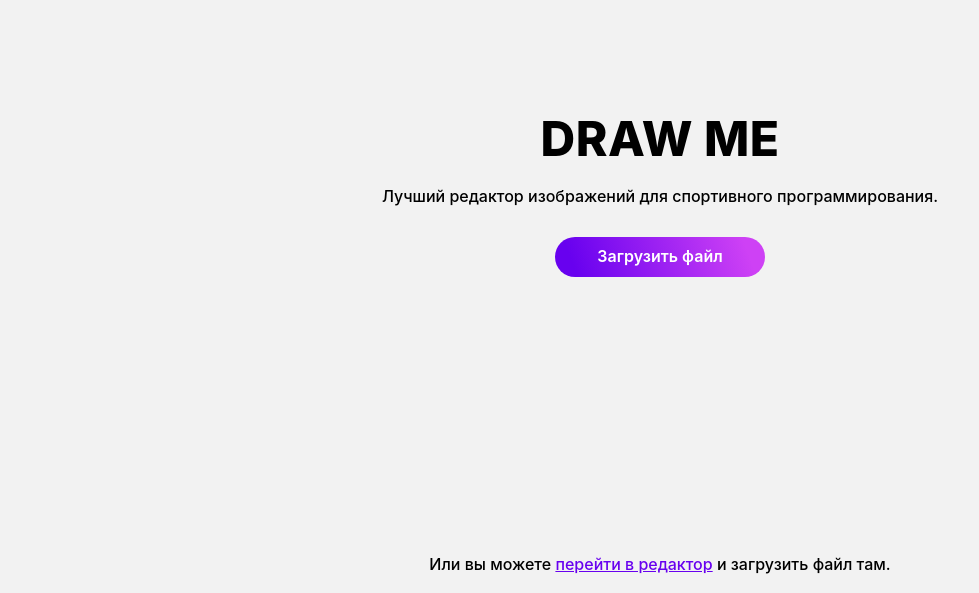
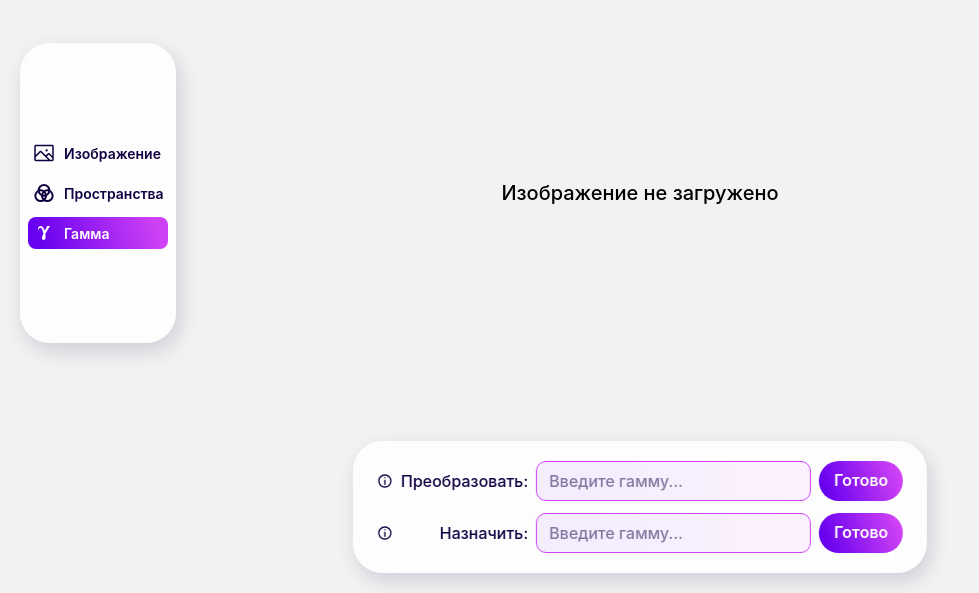
Before and after one commit to Made-In-Saratov/DrawMe, a React (Create React App) app in the folder DrawMe/: page / in a window 1280 px wide. Shown: the part 207-800 px from the top of the page, without its empty margins (0-979 px from the left). Built offline with nearby package versions, Linux system fonts and the light colour scheme.

Commit message:
feat: add edit bat

```diff
--- a/DrawMe/src/app/components/EditWrapper.tsx
+++ b/DrawMe/src/app/components/EditWrapper.tsx
@@ -6,10 +6,6 @@ const ButtonWrapper = styled.div`
   left: 50%;
   transform: translateX(-50%);
 
-  display: flex;
-  gap: 24px;
-  padding: 20px 24px;
-
   border-radius: 30px;
   background: rgba(255, 255, 255, 0.85);
   box-shadow: 4px 8px 20px 0px rgba(16, 0, 65, 0.15);
--- /dev/null
+++ b/DrawMe/src/app/components/Input.tsx
@@ -0,0 +1,29 @@
+import styled from "styled-components"
+
+import { text16 } from "@/utils/fonts"
+
+const Input = styled.input`
+  outline: none;
+  border-radius: 10px;
+  border: 1.5px solid var(--magenta);
+  background: linear-gradient(
+      270deg,
+      rgba(206, 65, 245, 0.07) 10%,
+      rgba(104, 1, 239, 0.07) 90%
+    ),
+    #ffffff;
+
+  height: 40px;
+  padding: 0px 12px;
+  box-sizing: border-box;
+
+  ${text16};
+  color: var(--dark-blue);
+
+  &::placeholder {
+    opacity: 0.5;
+    color: var(--dark-blue);
+  }
+`
+
+export default Input
--- /dev/null
+++ b/DrawMe/src/app/components/Tooltip.tsx
@@ -0,0 +1,53 @@
+import { MouseEventHandler, useCallback, useState } from "react"
+
+import styled from "styled-components"
+
+import { text14 } from "@/utils/fonts"
+import InfoIcon from "~/assets/InfoIcon"
+
+interface ITooltipProps {
+  children: React.ReactNode
+}
+
+export default function Tooltip({ children }: ITooltipProps) {
+  const [isShown, setIsShown] = useState(false)
+
+  const handleMouseOver = useCallback<MouseEventHandler<HTMLDivElement>>(
+    () => setIsShown(prev => !prev),
+    []
+  )
+
+  return (
+    <Wrapper onMouseOver={handleMouseOver} onMouseOut={handleMouseOver}>
+      <InfoIcon />
+
+      {isShown && <TooltipWrapper>{children}</TooltipWrapper>}
+    </Wrapper>
+  )
+}
+
+const Wrapper = styled.div`
+  position: relative;
+
+  cursor: pointer;
+
+  width: 16px;
+  height: 16px;
+`
+
+const TooltipWrapper = styled.div`
+  border-radius: 20px 20px 0px 20px;
+  background: #ffffff;
+  box-shadow: 4px 8px 20px 0px rgba(16, 0, 65, 0.15);
+
+  position: absolute;
+  right: 13px;
+  bottom: 13px;
+
+  width: 300px;
+  box-sizing: border-box;
+  padding: 10px 16px;
+
+  ${text14};
+  color: var(--dark-blue);
+`
--- /dev/null
+++ b/DrawMe/src/app/pages/home/Gamma/GammaEditor.tsx
@@ -0,0 +1,43 @@
+import styled from "styled-components"
+
+import Button from "@/components/Button"
+import Input from "@/components/Input"
+import Tooltip from "@/components/Tooltip"
+import { text16 } from "@/utils/fonts"
+
+interface IGammaEditorProps {
+  title: string
+  tooltip: React.ReactNode
+}
+
+export default function GammaEditor({ title, tooltip }: IGammaEditorProps) {
+  return (
+    <Wrapper>
+      <Tooltip>{tooltip}</Tooltip>
+
+      <span>{title}</span>
+      <Input placeholder="Введите гамму..." />
+      <Button data-type="primary">Готово</Button>
+    </Wrapper>
+  )
+}
+
+const Wrapper = styled.div`
+  display: flex;
+  gap: 8px;
+  justify-content: flex-end;
+  align-items: center;
+
+  > div:first-child {
+    margin-right: auto;
+  }
+
+  > span {
+    ${text16};
+    color: var(--dark-blue);
+  }
+
+  > ${Button} {
+    width: 84px;
+  }
+`
--- /dev/null
+++ b/DrawMe/src/app/pages/home/Gamma/index.tsx
@@ -0,0 +1,53 @@
+import { Helmet } from "react-helmet-async"
+import styled from "styled-components"
+
+import GammaEditor from "./GammaEditor"
+
+import Canvas from "@/components/Canvas"
+import EditWrapper from "@/components/EditWrapper"
+import { IImage } from "@/utils/types/image"
+
+interface IGammaProps {
+  image: IImage | null
+  setImage: (image: IImage) => void
+}
+
+export default function Gamma({ image, setImage }: IGammaProps) {
+  return (
+    <>
+      <Helmet>
+        <title>Изменение гаммы</title>
+      </Helmet>
+
+      <Canvas image={image} />
+
+      <StyledEditWrapper>
+        <GammaEditor
+          title="Преобразовать:"
+          tooltip={
+            <span>
+              После преобразования гаммы изображение на экране не изменится.
+              <br /> Если вы его скачаете, то увидите изменения.
+            </span>
+          }
+        />
+        <GammaEditor
+          title="Назначить:"
+          tooltip={
+            <span>
+              После назначения гаммы изображение на экране изменится.
+              <br /> Но если вы его скачаете, то не увидите изменения.
+            </span>
+          }
+        />
+      </StyledEditWrapper>
+    </>
+  )
+}
+
+const StyledEditWrapper = styled(EditWrapper)`
+  display: flex;
+  flex-direction: column;
+  gap: 12px;
+  padding: 20px 24px;
+`
--- a/DrawMe/src/app/pages/home/Home.tsx
+++ b/DrawMe/src/app/pages/home/Home.tsx
@@ -1,5 +1,6 @@
 import { useCallback } from "react"
 
+import { Helmet } from "react-helmet-async"
 import styled from "styled-components"
 
 import { TabT } from "./types"
@@ -30,6 +31,10 @@ export default function Home({ setImage, setTab }: IHomeProps) {
 
   return (
     <>
+      <Helmet>
+        <title>Draw Me</title>
+      </Helmet>
+
       <MainWrapper>
         <h1>Draw Me</h1>
         <p>Лучший редактор изображений для спортивного программирования.</p>
--- a/DrawMe/src/app/pages/home/Image.tsx
+++ b/DrawMe/src/app/pages/home/Image.tsx
@@ -1,4 +1,5 @@
 import { Helmet } from "react-helmet-async"
+import styled from "styled-components"
 
 import Button from "@/components/Button"
 import Canvas from "@/components/Canvas"
@@ -26,7 +27,8 @@ export default function Image({ image, setImage }: IImageProps) {
       </Helmet>
 
       <Canvas image={image} />
-      <EditWrapper>
+
+      <StyledEditWrapper>
         <Button data-type="secondary" onClick={handleClick}>
           {isLoading ? "Загрузка..." : error ? "Ошибка" : "Загрузить другое"}
           <input {...inputProps} />
@@ -38,7 +40,13 @@ export default function Image({ image, setImage }: IImageProps) {
         >
           Скачать изображение
         </Button>
-      </EditWrapper>
+      </StyledEditWrapper>
     </>
   )
 }
+
+const StyledEditWrapper = styled(EditWrapper)`
+  display: flex;
+  gap: 24px;
+  padding: 20px 24px;
+`
--- a/DrawMe/src/app/pages/home/TabRouter.tsx
+++ b/DrawMe/src/app/pages/home/TabRouter.tsx
@@ -7,6 +7,7 @@ import Image from "./Image"
 import { ITabDescription, TabT } from "./types"
 
 import Navbar from "@/components/Navbar"
+import Gamma from "@/pages/home/Gamma"
 import { IImage } from "@/utils/types/image"
 import ColorIcon from "~/assets/ColorIcon"
 import GammaIcon from "~/assets/GammaIcon"
@@ -31,7 +32,7 @@ const tabs: ITabDescription[] = [
 ]
 
 export default function TabRounter() {
-  const [tab, setTab] = useState<TabT>("home")
+  const [tab, setTab] = useState<TabT>("gamma")
 
   const [image, setImage] = useState<IImage | null>(null)
 
@@ -39,6 +40,8 @@ export default function TabRounter() {
     switch (tab) {
       case "image":
         return Image
+      case "gamma":
+        return Gamma
       default:
         return Home
     }
--- /dev/null
+++ b/DrawMe/src/assets/InfoIcon.tsx
@@ -0,0 +1,24 @@
+export default function InfoIcon() {
+  return (
+    <svg
+      width="16"
+      height="16"
+      viewBox="0 0 16 16"
+      fill="none"
+      xmlns="http://www.w3.org/2000/svg"
+    >
+      <path
+        id="Vector"
+        d="M7.3335 7.32C7.3335 7.14318 7.40373 6.97362 7.52876 6.84859C7.65378 6.72357 7.82335 6.65333 8.00016 6.65333C8.17697 6.65333 8.34654 6.72357 8.47157 6.84859C8.59659 6.97362 8.66683 7.14318 8.66683 7.32V11.32C8.66683 11.4968 8.59659 11.6664 8.47157 11.7914C8.34654 11.9164 8.17697 11.9867 8.00016 11.9867C7.82335 11.9867 7.65378 11.9164 7.52876 11.7914C7.40373 11.6664 7.3335 11.4968 7.3335 11.32V7.32ZM8.00016 4.034C7.82335 4.034 7.65378 4.10423 7.52876 4.22926C7.40373 4.35428 7.3335 4.52385 7.3335 4.70066C7.3335 4.87747 7.40373 5.04704 7.52876 5.17207C7.65378 5.29709 7.82335 5.36733 8.00016 5.36733C8.17697 5.36733 8.34654 5.29709 8.47157 5.17207C8.59659 5.04704 8.66683 4.87747 8.66683 4.70066C8.66683 4.52385 8.59659 4.35428 8.47157 4.22926C8.34654 4.10423 8.17697 4.034 8.00016 4.034Z"
+        fill="#100041"
+      />
+      <path
+        id="Vector_2"
+        fillRule="evenodd"
+        clipRule="evenodd"
+        d="M8.00016 1.33331C4.31816 1.33331 1.3335 4.31798 1.3335 7.99998C1.3335 11.682 4.31816 14.6666 8.00016 14.6666C11.6822 14.6666 14.6668 11.682 14.6668 7.99998C14.6668 4.31798 11.6822 1.33331 8.00016 1.33331ZM2.66683 7.99998C2.66683 9.41447 3.22873 10.771 4.22893 11.7712C5.22912 12.7714 6.58567 13.3333 8.00016 13.3333C9.41465 13.3333 10.7712 12.7714 11.7714 11.7712C12.7716 10.771 13.3335 9.41447 13.3335 7.99998C13.3335 6.58549 12.7716 5.22894 11.7714 4.22874C10.7712 3.22855 9.41465 2.66665 8.00016 2.66665C6.58567 2.66665 5.22912 3.22855 4.22893 4.22874C3.22873 5.22894 2.66683 6.58549 2.66683 7.99998Z"
+        fill="#100041"
+      />
+    </svg>
+  )
+}
```
